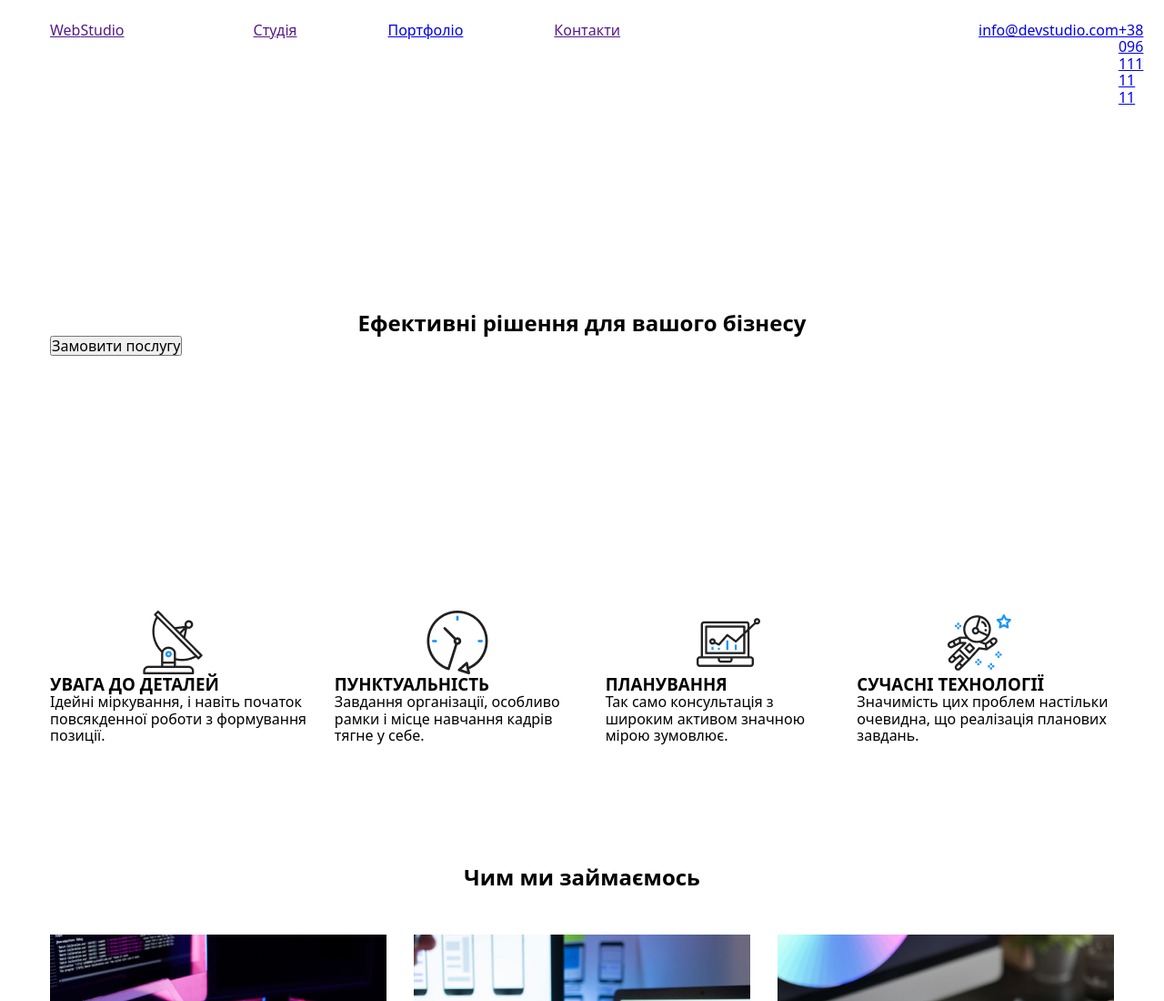
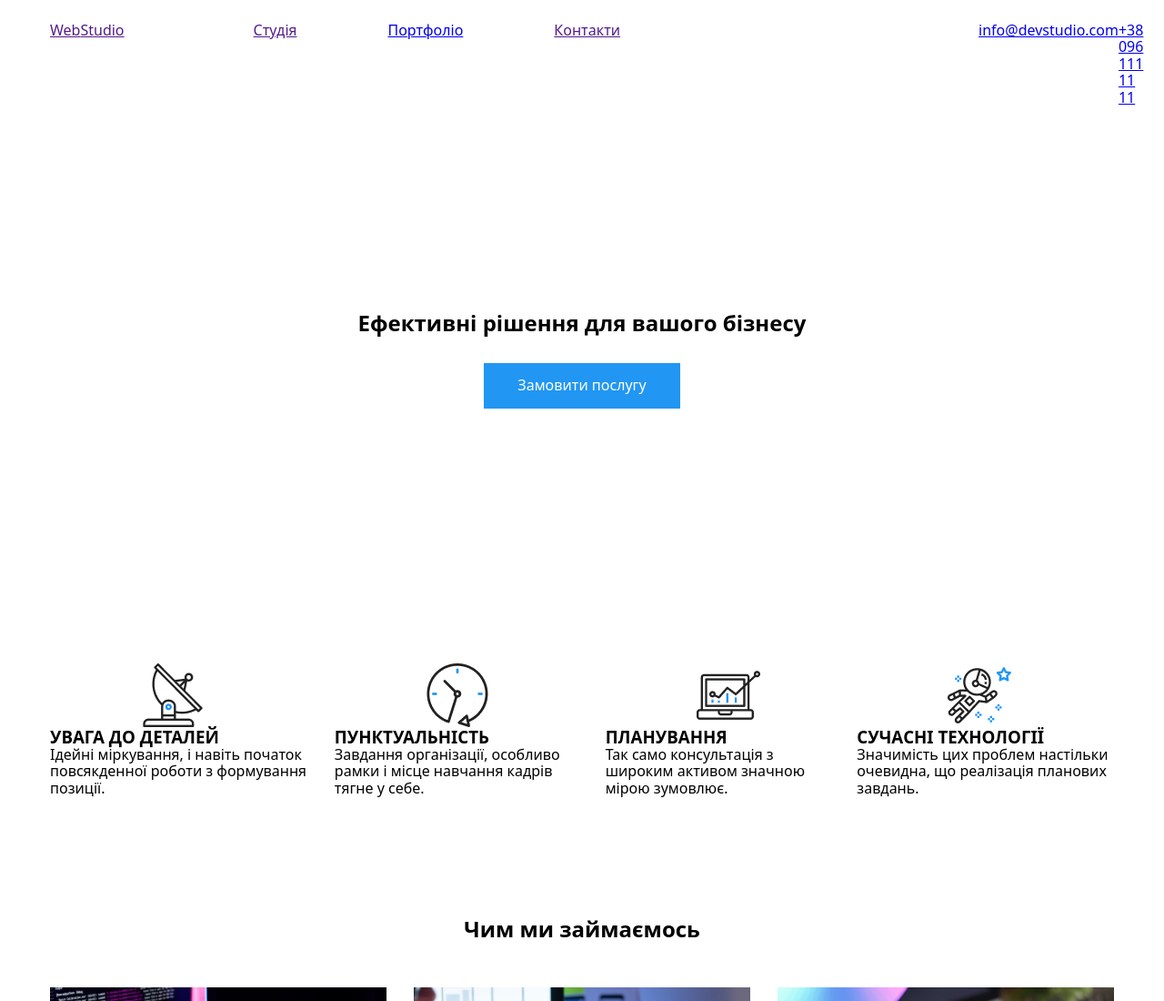
Before and after one commit to jkwrlld/WebStudio-Copy, a plain HTML site: page index.html in a window 1280 px wide. Shown: the top 1100 px of the page at 91% size. Drawn offline with nearby package versions, Linux system fonts and the light colour scheme.

Commit message:
Update style.css

```diff
--- a/style.css
+++ b/style.css
@@ -142,3 +142,20 @@ padding-top: 9px;
   height: 70px;
   margin-left: 100px;
 }
+
+.hero-button {
+    display: block;
+    width: 216px;
+    height: 50px;
+    margin: 0 auto;
+    background-color: var(--button);
+    color: var(--title);
+    border: none;
+    outline: none;
+    margin-top: 30px;
+}
+
+:root {
+    --button: #2196F3;
+    --title: #FFFFFF
+}
```
